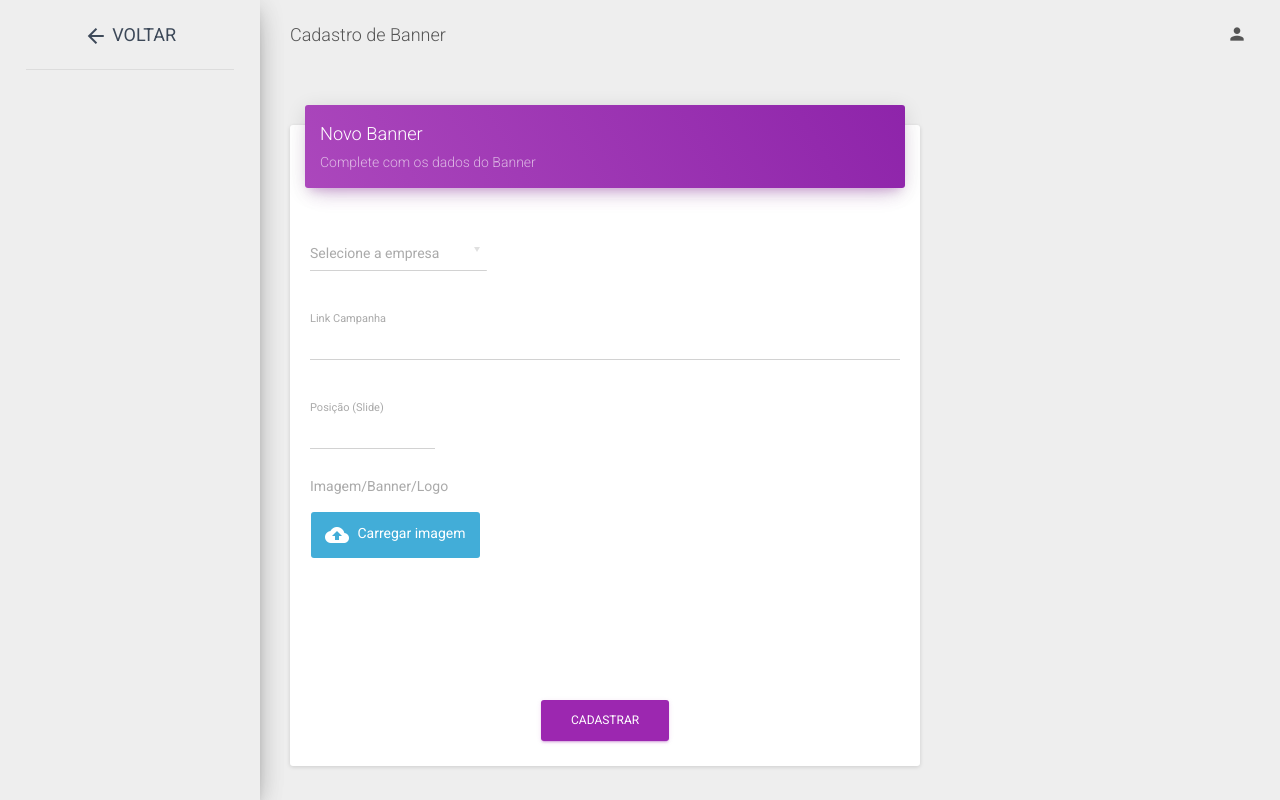
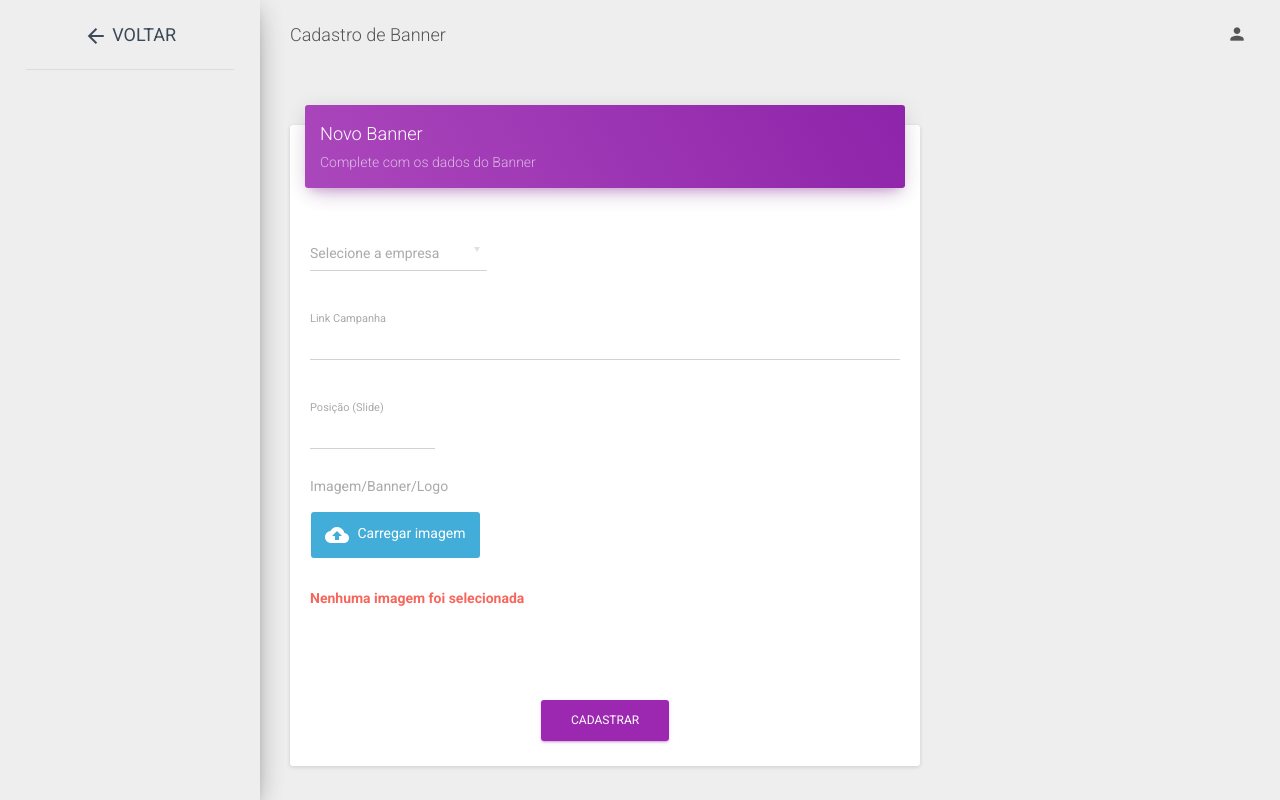
Before and after one commit to daviaugustos/webachei, a PHP site: page /dashboard/cadastra-banner.php in a window 1280 px wide. Run offline with PHP 8.4, Linux system fonts and the light colour scheme; the visitor is signed in with stand-in values (Sample User, id 1); tables that the repository leaves empty or names only in its code hold one stand-in row (values such as "Sample post"); some libraries are stand-ins or nearby versions.

Commit message:
aviso de imagem selecionada implementado

```diff
--- a/assets/js/custom.js
+++ b/assets/js/custom.js
@@ -6,9 +6,6 @@ $(document).on('click', '.anchor', function(event){
 });
 
 $(document).ready(function(){
-    carregaMascaras();
-    defineMascaraCnpjCpf();
-
     // Load de imagem
     $(document).on('change', '#input-imagem', function(){
         if($("#input-imagem").val() != ""){
@@ -20,6 +17,9 @@ $(document).ready(function(){
             $(".info-imagem p").addClass('info-imagem-error');
         }
     });
+
+    carregaMascaras();
+    defineMascaraCnpjCpf();
 });
 
 
--- a/dashboard/cadastra-banner.php
+++ b/dashboard/cadastra-banner.php
@@ -98,6 +98,10 @@
 													<text>Carregar imagem</text>
 												</label>
 												<input required id="input-imagem" type="file" name="imagem"/>
+
+												<div class="info-imagem margin-top-20">
+													<p class="info-imagem-error">Nenhuma imagem foi selecionada</p>
+												</div>
 											</div>
 	                                    </div>
 
```
